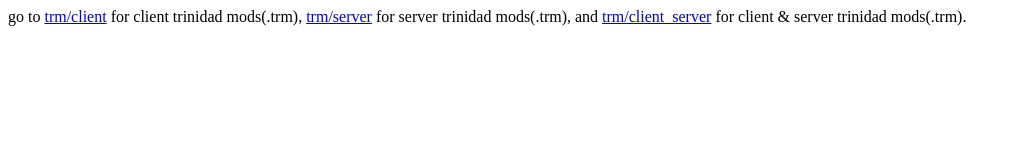
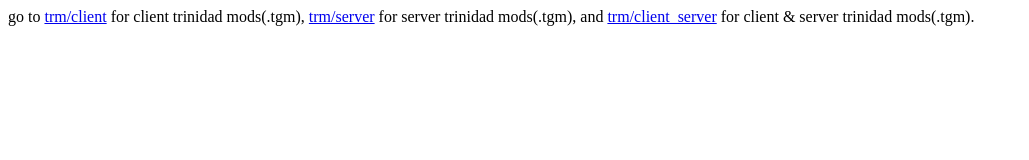
Before and after one commit to de-kam/cpm, a plain HTML site: page index.html in a window 1280 px wide. Shown: the whole page, without its empty margins (0-1029 px from the left). Drawn offline with Linux system fonts and the light colour scheme.

Commit message:
Update index.html

```diff
--- a/index.html
+++ b/index.html
@@ -1,5 +1,5 @@
 <html>
   <body>
-    go to <a href="de-kam.github.io/trm/client">trm/client<a/> for client trinidad mods(.trm), <a href="de-kam.github.io/trm/server">trm/server<a/> for server trinidad mods(.trm), and <a href="de-kam.github.io/trm/client_server">trm/client_server<a/> for client & server trinidad mods(.trm).
+    go to <a href="de-kam.github.io/trm/client">trm/client<a/> for client trinidad mods(.tgm), <a href="de-kam.github.io/trm/server">trm/server<a/> for server trinidad mods(.tgm), and <a href="de-kam.github.io/trm/client_server">trm/client_server<a/> for client & server trinidad mods(.tgm).
   </body>
 </html>
```
